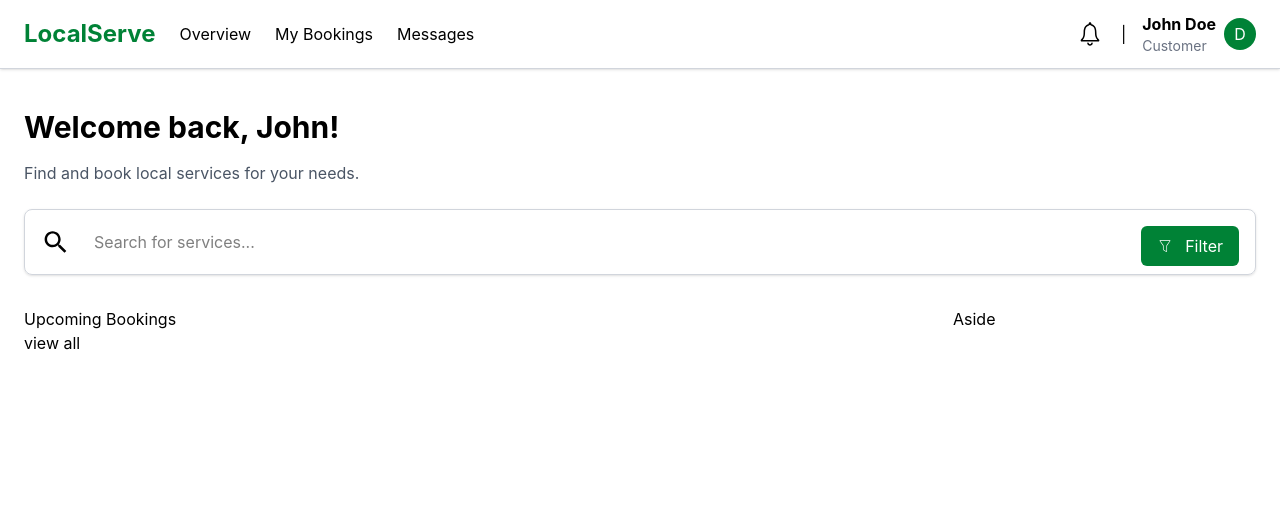
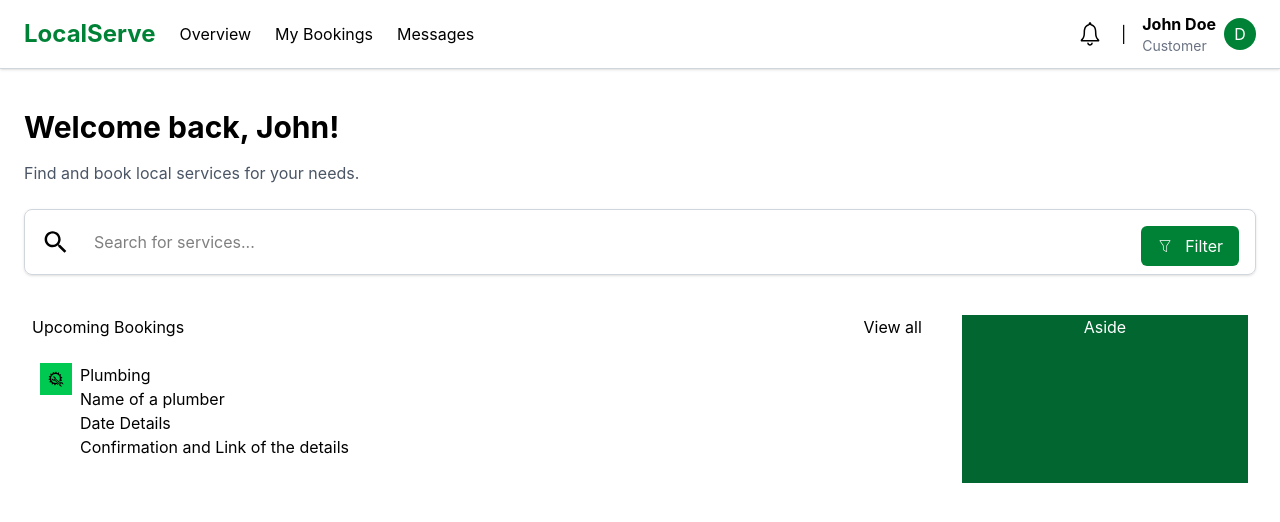
Before and after one commit to Latoure341/ServiceBookingApp, a React (Vite) app in the folder Frontend/: page /dashboard in a window 1280 px wide. Shown: the top 522 px of the page. Built offline with nearby package versions, Linux system fonts and the light colour scheme.

Commit message:
Add plumbing booking details section to User Dashboard

```diff
--- a/Frontend/src/pages/UserDashBoard.jsx
+++ b/Frontend/src/pages/UserDashBoard.jsx
@@ -1,6 +1,7 @@
 import React from "react";
 import { CiFilter } from "react-icons/ci";
 import { IoIosNotificationsOutline, IoMdSearch } from "react-icons/io";
+import { GiAutoRepair } from "react-icons/gi";
 
 const UserDashBoard = () => {
   return (
@@ -55,15 +56,31 @@ const UserDashBoard = () => {
         </span>
       </div>
 
-      <div className="container-fluid px-6 py-4 flex gap-5">
-        <div className="w-3/4">
-          <span>
+      <div className="container-fluid px-6 py-4 flex gap-6">
+        <div className="w-3/4 p-2">
+          <span className="flex justify-between">
             <h3>Upcoming Bookings</h3>
-            <p>view all</p>
+            <p>View all</p>
           </span>
+          <div className="flex py-4 px-2 items-start justify-between">
+            <div className="flex items-start py-2 gap-2">
+              <span className="p-2 bg-green-500">
+                <GiAutoRepair />
+              </span>
+              <span>
+                <h1>Plumbing</h1>
+                <p>Name of a plumber</p>
+                <p>Date Details</p>
+                <p>Confirmation and Link of the details</p>
+              </span>
+            </div>
+            <span></span>
+          </div>
         </div>
-        <div className="w-1/4">
-          <p>Aside</p>
+        <div className="w-1/4 flex justify-center p-2">
+          <span className="bg-green-800 w-full text-center text-white">
+            Aside
+          </span>
         </div>
       </div>
     </>
```
